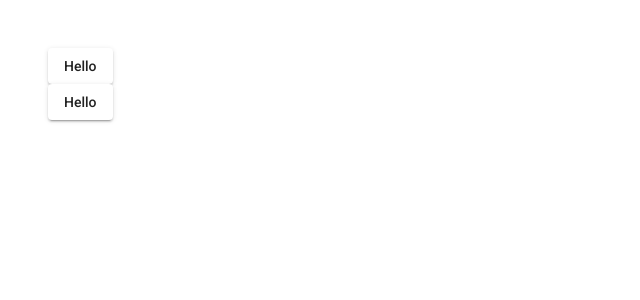
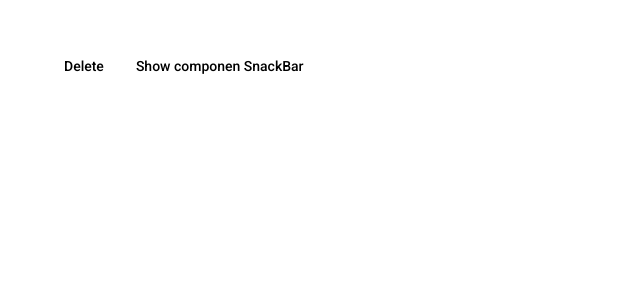
Before and after one commit to Eisten1996/material-demo, an Angular app: page / in a window 1280 px wide. Shown: the top 300 px of the page, without its empty margins (0-640 px from the left). Built offline with nearby package versions, Linux system fonts and the light colour scheme.

Commit message:
Snackbar

```diff
--- a/src/app/app.component.html
+++ b/src/app/app.component.html
@@ -1,19 +1,9 @@
 <div>
-  <button
-    mat-raised-button
-    matTooltip="Welcome to Dipper"
-    matTooltipPosition="after"
-  >
-    Hello
+  <!-- <button mat-button (click)="openSnackBar('Item Deleted','Dismis')"> -->
+  <button mat-button (click)="openSnackBar('Item Deleted', 'Undo')">
+    Delete
   </button>
-  <br />
-  <button
-    mat-raised-button
-    matTooltip="Welcome to Dipper"
-    matTooltipPosition="before"
-    matTooltipShowDelay="2000"
-    matTooltipHideDelay="2000"
-  >
-    Hello
+  <button mat-button (click)="openCustomSnackBar()">
+    Show componen SnackBar
   </button>
 </div>
--- a/src/app/app.component.ts
+++ b/src/app/app.component.ts
@@ -1,5 +1,6 @@
 import { Component } from '@angular/core';
 
+import { MatSnackBar } from '@angular/material/snack-bar';
 @Component({
   selector: 'app-root',
   templateUrl: './app.component.html',
@@ -7,4 +8,25 @@ import { Component } from '@angular/core';
 })
 export class AppComponent {
   title = 'material-demo';
+  constructor(public snackBar: MatSnackBar) {}
+  openSnackBar(message, action) {
+    let snackBarRef = this.snackBar.open(message, action, { duration: 3000 });
+    snackBarRef.afterDismissed().subscribe(() => {
+      console.log('The snackbar was dismissed');
+    });
+    snackBarRef.onAction().subscribe(() => {
+      console.log('The snackbar action was triggered');
+    });
+  }
+  openCustomSnackBar() {
+    this.snackBar.openFromComponent(CustomSnackBarComponent, {
+      duration: 2000,
+    });
+  }
 }
+
+@Component({
+  selector: 'custom-snackbar',
+  template: `<span style="color:orange">Custom Snackbar</span>`,
+})
+export class CustomSnackBarComponent {}
--- a/src/app/app.module.ts
+++ b/src/app/app.module.ts
@@ -4,11 +4,12 @@ import { BrowserAnimationsModule } from '@angular/platform-browser/animations';
 import { FormsModule, ReactiveFormsModule } from '@angular/forms';
 
 import { AppRoutingModule } from './app-routing.module';
-import { AppComponent } from './app.component';
+import { AppComponent, CustomSnackBarComponent } from './app.component';
 import { MaterialModule } from './material/material.module';
 
 @NgModule({
-  declarations: [AppComponent],
+  declarations: [AppComponent, CustomSnackBarComponent],
+  entryComponents: [CustomSnackBarComponent],
   imports: [
     BrowserModule,
     AppRoutingModule,
--- a/src/app/material/material.module.ts
+++ b/src/app/material/material.module.ts
@@ -23,6 +23,7 @@ import { MatRadioModule } from '@angular/material/radio';
 import { MatDatepickerModule } from '@angular/material/datepicker';
 import { MatNativeDateModule } from '@angular/material/core';
 import { MatTooltipModule } from '@angular/material/tooltip';
+import { MatSnackBarModule } from '@angular/material/snack-bar';
 
 const material = [
   MatButtonModule,
@@ -49,6 +50,7 @@ const material = [
   MatDatepickerModule,
   MatNativeDateModule,
   MatTooltipModule,
+  MatSnackBarModule,
 ];
 
 @NgModule({
```
